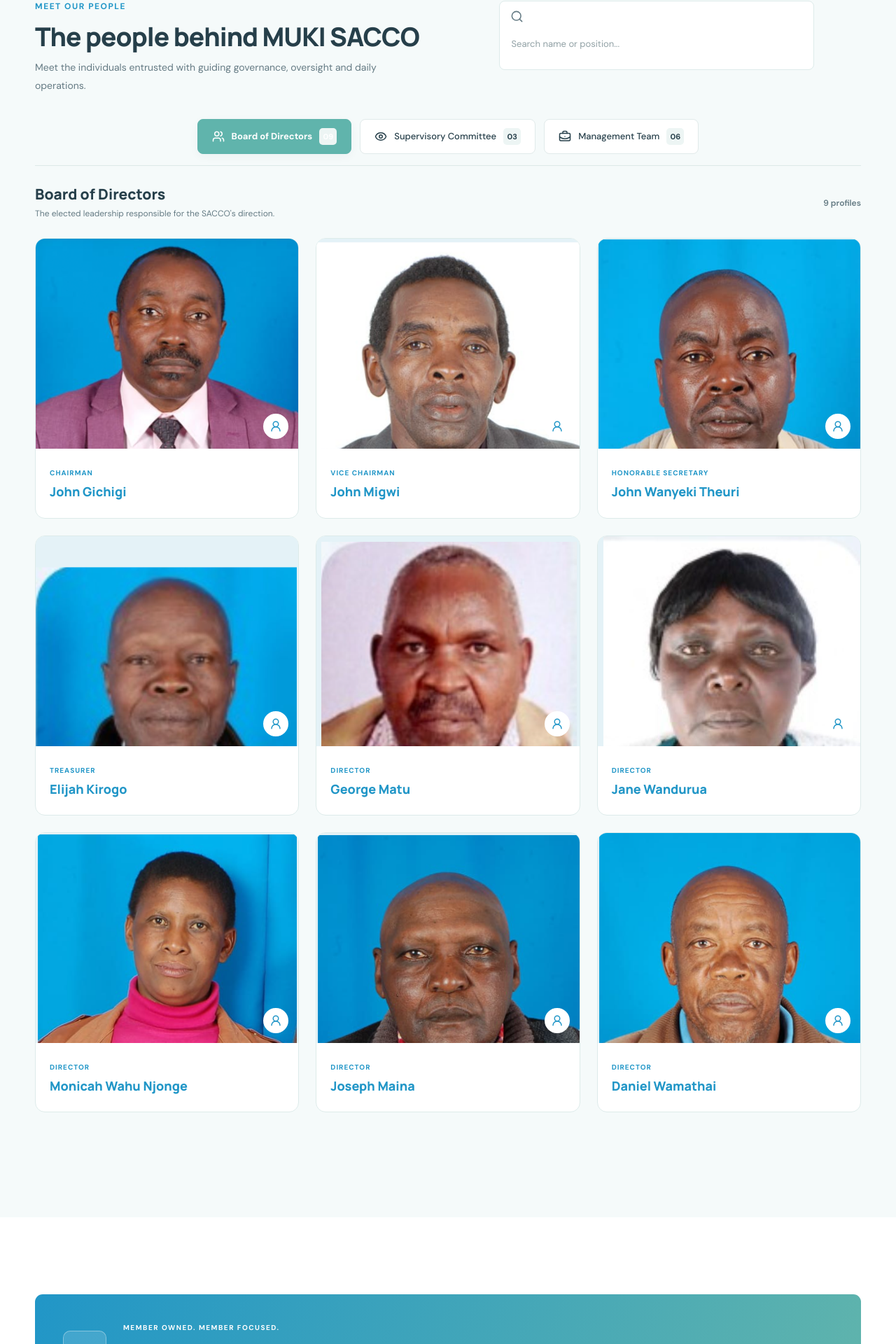
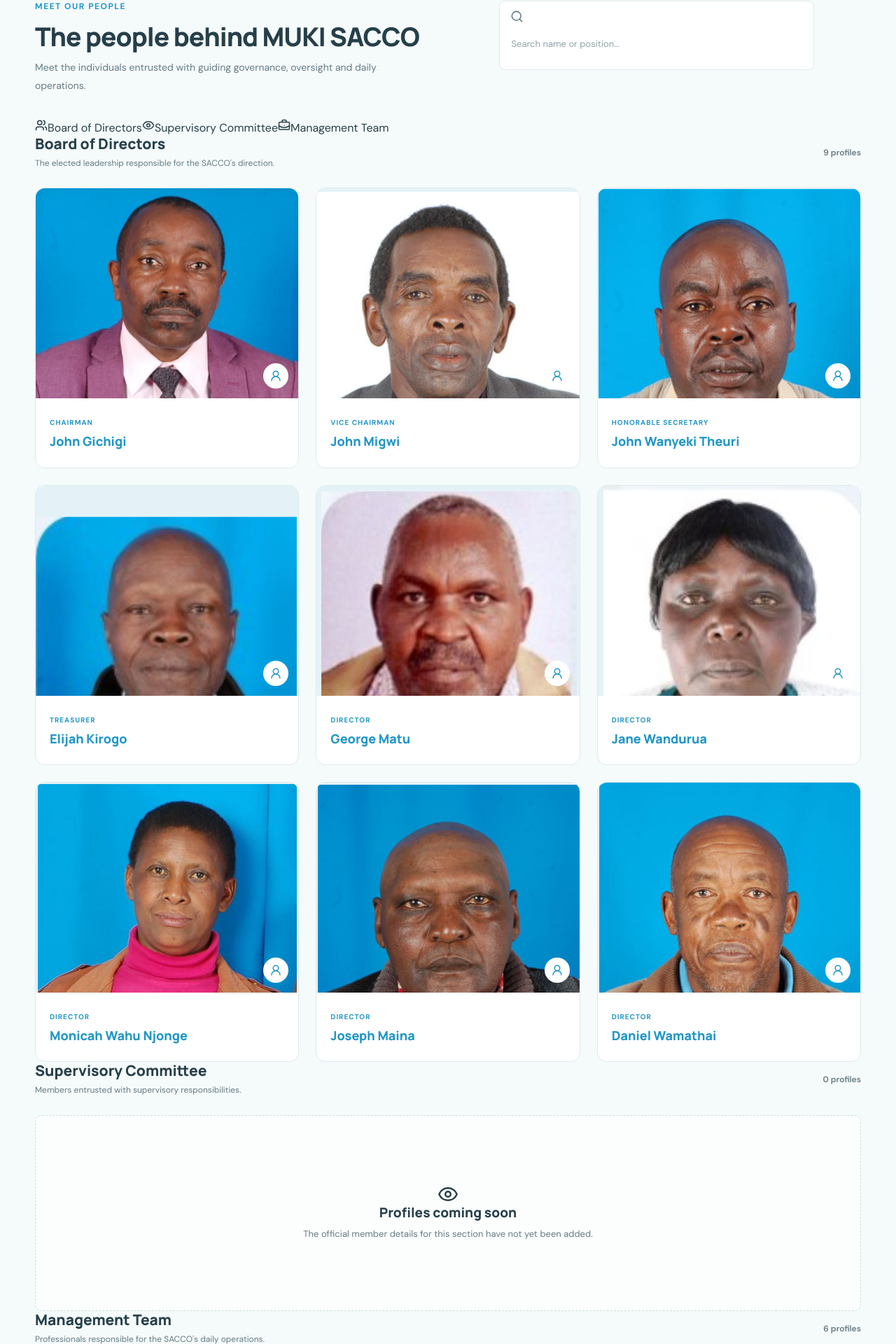
Before and after one commit to fellyke/muki-sacco-website, a React (Vite) app: page /team in a window 1280 px wide. Shown: the part 3533-5453 px from the top of the page at 70% size. Built offline with nearby package versions, Linux system fonts and the light colour scheme.

Commit message:
add dropdowns

```diff
--- a/src/pages/team.jsx
+++ b/src/pages/team.jsx
@@ -1,6 +1,6 @@
 
-import { useMemo, useState, useEffect } from "react";
-import { useLocation, useNavigate } from "react-router-dom";
+import { useState } from "react";
+import { useLocation } from "react-router-dom";
 
 import {
   Users,
@@ -51,35 +51,7 @@ const management = [
 ];
 
 // ==========================================
-// 4. CATEGORIES
-// ==========================================
-
-const categories = [
-  {
-    id: "directors",
-    label: "Board of Directors",
-    icon: Users,
-    people: directors,
-    count: "09",
-  },
-  {
-    id: "supervisory",
-    label: "Supervisory Committee",
-    icon: Eye,
-    people: supervisoryMembers,
-    count: "03",
-  },
-  {
-    id: "management",
-    label: "Management Team",
-    icon: BriefcaseBusiness,
-    people: management,
-    count: "06",
-  },
-];
-
-// ==========================================
-// 5. REUSABLE PROFILE CARD
+// 4. REUSABLE PROFILE CARD
 // ==========================================
 
 function ProfileCard({ person }) {
@@ -128,17 +100,18 @@ function ProfileCard({ person }) {
 }
 
 // ==========================================
-// 6. CEO SECTION
+// 5. CEO SECTION
 // ==========================================
 
 function CEOSection() {
   const [imageError, setImageError] = useState(false);
 
   return (
-    <section className="team-ceo-section">
+    <section className="team-ceo-section" id="ceo-message">
       <div className="team-container">
         <div className="team-ceo-heading">
           <span className="team-section-label">OUR LEADERSHIP</span>
+
           <h1>
             Leading with purpose.
             <span> Serving with commitment.</span>
@@ -151,7 +124,7 @@ function CEOSection() {
               {!imageError ? (
                 <img
                   src="/leadership/management/CEO.png"
-                  alt="CEO profile illustration"
+                  alt="Violet Ndung'u - Chief Executive Officer"
                   className="team-ceo-image"
                   onError={() => setImageError(true)}
                   style={{
@@ -179,7 +152,9 @@ function CEOSection() {
 
           <div className="team-ceo-message">
             <div className="team-message-heading">
-              <span className="team-section-label">MESSAGE FROM THE CEO</span>
+              <span className="team-section-label">
+                MESSAGE FROM THE CEO
+              </span>
               <Quote size={34} />
             </div>
 
@@ -243,8 +218,8 @@ function CEOSection() {
                 We recognize you have a choice on where you do business and we
                 will continue to work to maintain your trust as your Sacco of
                 choice with better rates on loans and deposits, with lower fees
-                for services, and by treating people the way we would like to
-                be treated.
+                for services, and by treating people the way we would like
+                to be treated.
               </p>
 
               <p>
@@ -259,7 +234,9 @@ function CEOSection() {
                 Sacco is your local advantage!
               </p>
 
-              <p>Thanks for visiting. We hope to serve you soon.</p>
+              <p>
+                Thanks for visiting. We hope to serve you soon.
+              </p>
             </div>
 
             <div className="team-message-signature">
@@ -275,21 +252,21 @@ function CEOSection() {
 }
 
 // ==========================================
-// 7. CHAIRMAN SECTION
+// 6. CHAIRMAN SECTION
 // ==========================================
 
 function ChairmanSection() {
   const [imageError, setImageError] = useState(false);
 
   return (
-    <section className="team-chairman-section">
+    <section className="team-chairman-section" id="chairman-message">
       <div className="team-container">
         <div className="team-chairman-layout">
           <div className="team-chairman-image">
             {!imageError ? (
               <img
                 src="/leadership/chairman.png"
-                alt="Chairman profile"
+                alt="John Gichigi - SACCO Chairman"
                 loading="lazy"
                 onError={() => setImageError(true)}
                 style={{
@@ -313,7 +290,10 @@ function ChairmanSection() {
           </div>
 
           <div className="team-chairman-message">
-            <span className="team-section-label">MESSAGE FROM THE CHAIRMAN</span>
+            <span className="team-section-label">
+              MESSAGE FROM THE CHAIRMAN
+            </span>
+
             <Quote size={34} className="team-chairman-quote" />
 
             <h2>Working together for our members.</h2>
@@ -351,7 +331,7 @@ function ChairmanSection() {
 }
 
 // ==========================================
-// 8. GOVERNANCE SECTION
+// 7. GOVERNANCE SECTION
 // ==========================================
 
 function GovernanceSection() {
@@ -359,7 +339,9 @@ function GovernanceSection() {
     <section className="team-governance-section" id="board">
       <div className="team-container">
         <div className="team-governance-heading">
-          <span className="team-section-label">HOW WE ARE GOVERNED</span>
+          <span className="team-section-label">
+            HOW WE ARE GOVERNED
+          </span>
 
           <h2>Strong governance. Shared responsibility.</h2>
 
@@ -373,23 +355,33 @@ function GovernanceSection() {
 
         <div className="team-governance-grid">
           <article className="team-governance-card">
-            <div className="team-governance-icon"><Users size={25} /></div>
+            <div className="team-governance-icon">
+              <Users size={25} />
+            </div>
+
             <span>GOVERNANCE</span>
             <h3>Board of Directors</h3>
+
             <p>
               Provides leadership and direction, acting in the best interests
               of members and the SACCO.
             </p>
+
             <strong>09 elected officials</strong>
           </article>
 
           <article className="team-governance-card">
-            <div className="team-governance-icon"><Eye size={25} /></div>
+            <div className="team-governance-icon">
+              <Eye size={25} />
+            </div>
+
             <span>OVERSIGHT</span>
             <h3>Supervisory Committee</h3>
+
             <p>
               Provides oversight in line with its supervisory responsibilities.
             </p>
+
             <strong>03 committee members</strong>
           </article>
 
@@ -397,12 +389,15 @@ function GovernanceSection() {
             <div className="team-governance-icon">
               <BriefcaseBusiness size={25} />
             </div>
+
             <span>OPERATIONS</span>
             <h3>Management Team</h3>
+
             <p>
               Handles the day-to-day operations and service delivery of the
               SACCO under the CEO.
             </p>
+
             <strong>Led by the CEO</strong>
           </article>
         </div>
@@ -412,79 +407,53 @@ function GovernanceSection() {
 }
 
 // ==========================================
-// 9. LEADERSHIP DIRECTORY
+// 8. LEADERSHIP DIRECTORY
 // ==========================================
 
 function LeadershipDirectory() {
   const location = useLocation();
-  const navigate = useNavigate();
-
-  const getCategoryFromHash = (hash) => {
-    const category = hash.replace("#", "").toLowerCase();
-
-    return categories.some((item) => item.id === category)
-      ? category
-      : "directors";
-  };
-
-  const [activeTab, setActiveTab] = useState(() =>
-    getCategoryFromHash(location.hash)
-  );
-
   const [searchTerm, setSearchTerm] = useState("");
 
-  // Synchronize selected tab with Navbar URL
-  useEffect(() => {
-    const selectedCategory = getCategoryFromHash(location.hash);
-
-    setActiveTab(selectedCategory);
-    setSearchTerm("");
-
-    if (!location.hash) return;
-
-    const timer = window.setTimeout(() => {
-      document
-        .getElementById("leadership-directory")
-        ?.scrollIntoView({
-          behavior: "smooth",
-          block: "start",
-        });
-    }, 200);
-
-    return () => window.clearTimeout(timer);
-  }, [location.pathname, location.hash]);
-
-  const activeCategory = categories.find(
-    (category) => category.id === activeTab
-  );
-
-  const filteredPeople = useMemo(() => {
-    if (!activeCategory) return [];
-
-    return activeCategory.people.filter((person) =>
+  const filteredDirectors = directors.filter((person) =>
     `${person.name} ${person.role}`
       .toLowerCase()
       .includes(searchTerm.toLowerCase())
   );
-  }, [activeCategory, searchTerm]);
 
-  const handleTabChange = (categoryId) => {
-    setActiveTab(categoryId);
-    setSearchTerm("");
+  const filteredManagement = management.filter((person) =>
+    `${person.name} ${person.role}`
+      .toLowerCase()
+      .includes(searchTerm.toLowerCase())
+  );
 
-    navigate(`/team#${categoryId}`);
+  const filteredSupervisory = supervisoryMembers.filter((person) =>
+    `${person.name} ${person.role}`
+      .toLowerCase()
+      .includes(searchTerm.toLowerCase())
+  );
+
+  const handleNavigation = (sectionId) => {
+    const target = document.getElementById(sectionId);
+
+    target?.scrollIntoView({
+      behavior: "smooth",
+      block: "start",
+    });
+
+    window.history.replaceState(null, "", `${location.pathname}#${sectionId}`);
   };
 
   return (
-    <section
-      className="team-directory-section"
-      id="leadership-directory"
-    >
+    <section className="team-directory-section" id="leadership-directory">
       <div className="team-container">
         <div className="team-directory-heading">
           <div>
-            <span className="team-section-label">MEET OUR PEOPLE</span>
+            <span className="team-section-label">
+              MEET OUR PEOPLE
+            </span>
+
             <h2>The people behind MUKI SACCO</h2>
+
             <p>
               Meet the individuals entrusted with guiding governance,
               oversight and daily operations.
@@ -493,6 +462,7 @@ function LeadershipDirectory() {
 
           <div className="team-search">
             <Search size={19} />
+
             <input
               type="search"
               placeholder="Search name or position..."
@@ -503,93 +473,145 @@ function LeadershipDirectory() {
           </div>
         </div>
 
-        {/* CATEGORY TABS */}
+        {/* SIMPLE NAVIGATION LINKS */}
 
-        <div className="team-tabs" role="tablist">
-          {categories.map((category) => {
-            const Icon = category.icon;
-            const isActive = activeTab === category.id;
-
-            return (
-              <button
-                key={category.id}
-                type="button"
-                role="tab"
-                aria-selected={isActive}
-                aria-controls="leadership-results"
-                className={isActive ? "active" : ""}
-                onClick={() => handleTabChange(category.id)}
-                style={{
-                  background: isActive ? "#60B4AC" : "#FFFFFF",
-                  color: isActive ? "#FFFFFF" : "#263F4A",
-                  borderColor: isActive ? "#60B4AC" : "#E1EAEA",
-                  fontWeight: isActive ? 700 : 500,
+        <nav className="team-navigation-links" aria-label="Leadership sections">
+          <a
+            href="#directors"
+            onClick={(event) => {
+              event.preventDefault();
+              handleNavigation("directors");
             }}
           >
-                <Icon size={18} />
-                <span>{category.label}</span>
-                <small>{category.count}</small>
-              </button>
-            );
-          })}
-        </div>
+            <Users size={18} />
+            Board of Directors
+          </a>
 
-        {/* RESULTS HEADING */}
+          <a
+            href="#supervisory"
+            onClick={(event) => {
+              event.preventDefault();
+              handleNavigation("supervisory");
+            }}
+          >
+            <Eye size={18} />
+            Supervisory Committee
+          </a>
 
+          <a
+            href="#management"
+            onClick={(event) => {
+              event.preventDefault();
+              handleNavigation("management");
+            }}
+          >
+            <BriefcaseBusiness size={18} />
+            Management Team
+          </a>
+        </nav>
+
+        {/* BOARD OF DIRECTORS */}
+
+        <section className="team-directory-group" id="directors">
           <div className="team-results-heading">
             <div>
-            <h3>{activeCategory?.label}</h3>
-
+              <h3>Board of Directors</h3>
               <p>
-              {activeTab === "directors"
-                ? "The elected leadership responsible for the SACCO's direction."
-                : activeTab === "supervisory"
-                ? "Members entrusted with supervisory responsibilities."
-                : "Professionals responsible for the SACCO's daily operations."}
+                The elected leadership responsible for the SACCO's direction.
               </p>
             </div>
 
             <span className="team-profile-count">
-            {filteredPeople.length} profiles
+              {filteredDirectors.length} profiles
             </span>
           </div>
 
-        {/* PROFILE GRID */}
-
-        <div id="leadership-results">
-          {filteredPeople.length > 0 ? (
+          {filteredDirectors.length > 0 ? (
             <div className="team-grid">
-              {filteredPeople.map((person) => (
+              {filteredDirectors.map((person) => (
                 <ProfileCard key={person.name} person={person} />
               ))}
             </div>
           ) : (
             <div className="team-empty">
-              <div className="team-empty-icon">
               <Users size={30} />
+              <h3>No matching directors</h3>
+              <p>Try searching with another name or position.</p>
+            </div>
+          )}
+        </section>
+
+        {/* SUPERVISORY COMMITTEE */}
+
+        <section className="team-directory-group" id="supervisory">
+          <div className="team-results-heading">
+            <div>
+              <h3>Supervisory Committee</h3>
+              <p>
+                Members entrusted with supervisory responsibilities.
+              </p>
             </div>
 
-              <h3>
-                {activeCategory?.people.length === 0
-                  ? "Profiles coming soon"
-                  : "No matching team members"}
-              </h3>
+            <span className="team-profile-count">
+              {filteredSupervisory.length} profiles
+            </span>
+          </div>
 
+          {filteredSupervisory.length > 0 ? (
+            <div className="team-grid">
+              {filteredSupervisory.map((person) => (
+                <ProfileCard key={person.name} person={person} />
+              ))}
+            </div>
+          ) : (
+            <div className="team-empty">
+              <Eye size={30} />
+              <h3>Profiles coming soon</h3>
               <p>
-                {activeCategory?.people.length === 0
-                  ? "The official member details for this section have not yet been added."
-                  : "Try searching with another name or position."}
+                The official member details for this section have not yet
+                been added.
               </p>
             </div>
           )}
+        </section>
+
+        {/* MANAGEMENT TEAM */}
+
+        <section className="team-directory-group" id="management">
+          <div className="team-results-heading">
+            <div>
+              <h3>Management Team</h3>
+              <p>
+                Professionals responsible for the SACCO's daily operations.
+              </p>
             </div>
+
+            <span className="team-profile-count">
+              {filteredManagement.length} profiles
+            </span>
+          </div>
+
+          {filteredManagement.length > 0 ? (
+            <div className="team-grid">
+              {filteredManagement.map((person) => (
+                <ProfileCard key={person.name} person={person} />
+              ))}
+            </div>
+          ) : (
+            <div className="team-empty">
+              <BriefcaseBusiness size={30} />
+              <h3>No matching management members</h3>
+              <p>Try searching with another name or position.</p>
+            </div>
+          )}
+        </section>
       </div>
     </section>
   );
 }
 
 // ==========================================
-// 10. CLOSING SECTION
+// 9. CLOSING SECTION
 // ==========================================
 
 function TeamClosingSection() {
@@ -603,7 +625,11 @@ function TeamClosingSection() {
 
           <div>
             <span>MEMBER OWNED. MEMBER FOCUSED.</span>
-            <h2>Working together for a stronger future.</h2>
+
+            <h2>
+              Working together for a stronger future.
+            </h2>
+
             <p>
               Our commitment remains to serve our members with
               professionalism, accountability and care.
@@ -616,7 +642,7 @@ function TeamClosingSection() {
 }
 
 // ==========================================
-// 11. MAIN TEAM PAGE
+// 10. MAIN TEAM PAGE
 // ==========================================
 
 export default function Team() {
```
Lines whose indentation alone changed are shown as unchanged.
